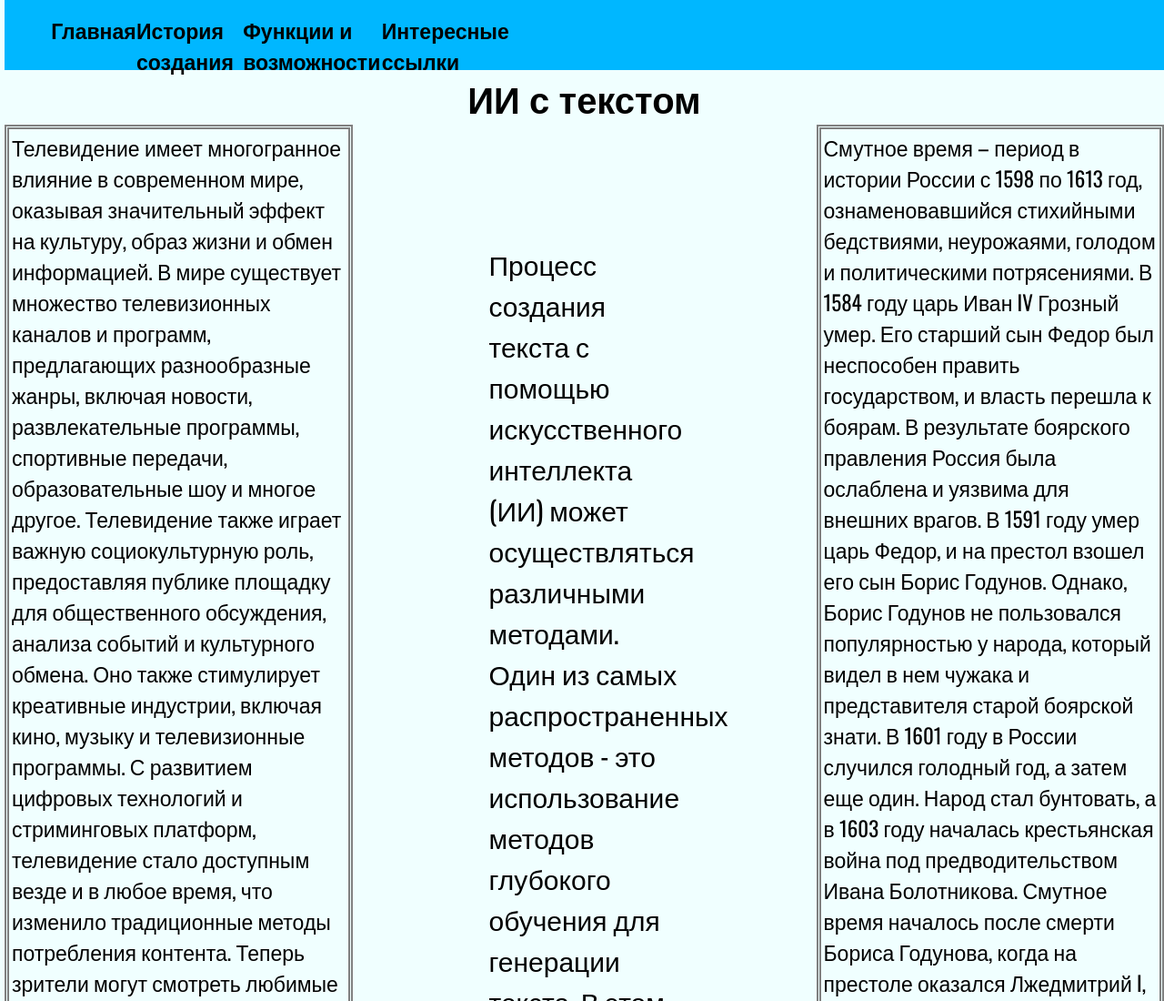
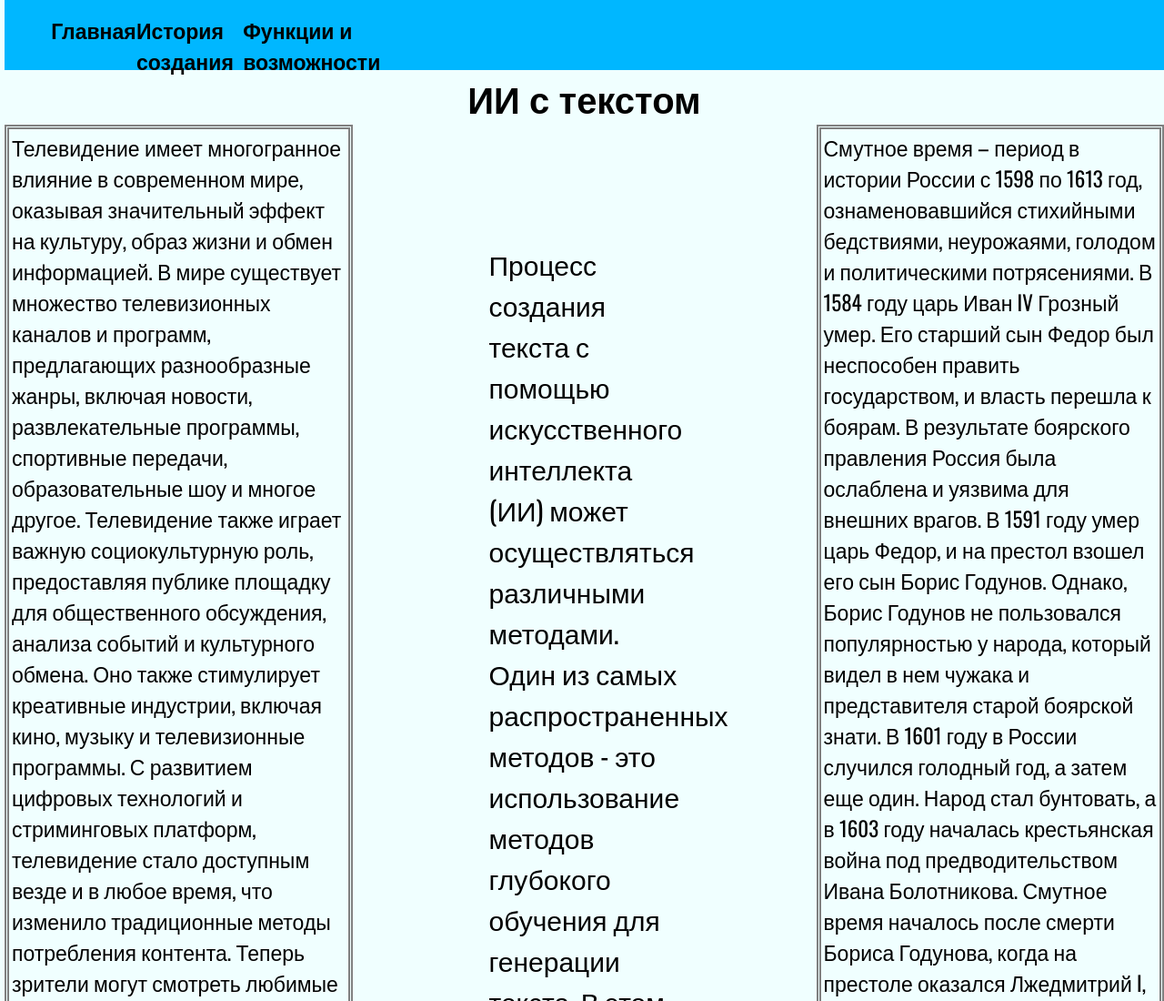
Before and after one commit to DzKiX/AI, a plain HTML site: page Функции и возможности.html in a window 1280 px wide. Shown: the top 1100 px of the page at 91% size. Drawn offline with nearby package versions, Linux system fonts and the light colour scheme.

Commit message:
Update Функции и возможности.html

```diff
--- a/Функции и возможности.html
+++ b/Функции и возможности.html
@@ -18,9 +18,6 @@
         </div>
         <div class="n3">
           <a href="./Функции и возможности.html">Функции и возможности</a>
-        </div>
-        <div class="n4">
-          <a href="./Интересные ссылки.html">Интересные ссылки</a>
         </div>
       </nav>
     </header>
```
